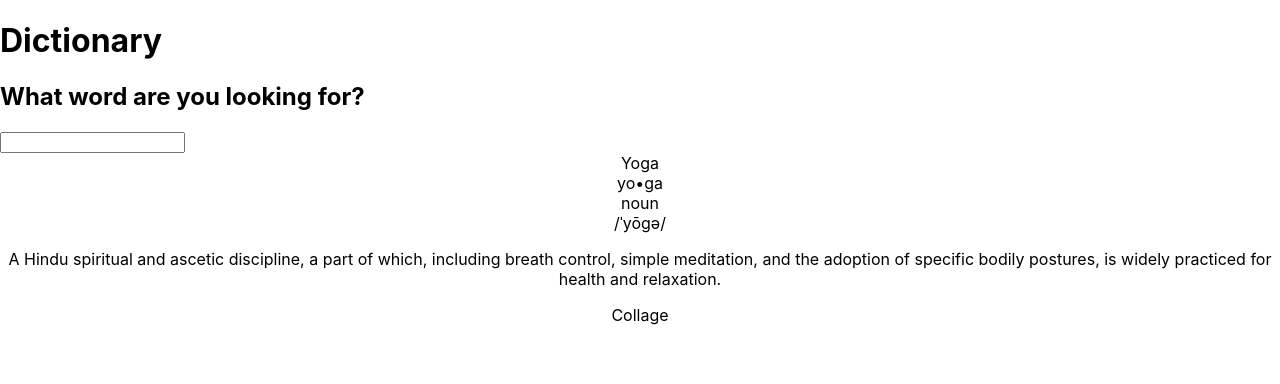
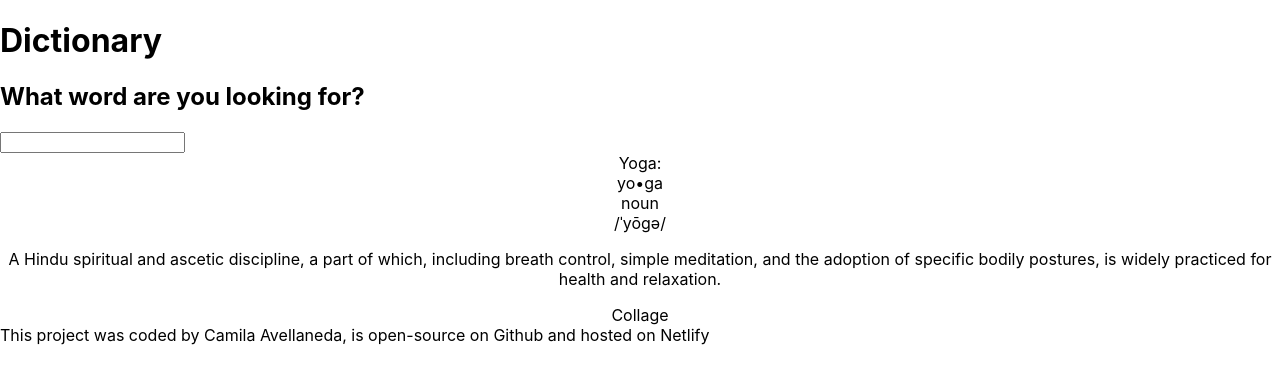
Before and after one commit to camilaavellaneda/dictionary-react, a React (Create React App) app: page / in a window 1280 px wide. Shown: the top 384 px of the page. Built offline with nearby package versions, Linux system fonts and the light colour scheme.

Commit message:
Add Api and Event Listener

```diff
--- a/package.json
+++ b/package.json
@@ -6,6 +6,7 @@
     "@testing-library/jest-dom": "^5.16.5",
     "@testing-library/react": "^13.4.0",
     "@testing-library/user-event": "^13.5.0",
+    "axios": "^1.1.3",
     "react": "^18.2.0",
     "react-dom": "^18.2.0",
     "react-scripts": "5.0.1",
--- a/public/index.html
+++ b/public/index.html
@@ -2,14 +2,12 @@
 <html lang="en">
   <head>
     <meta charset="utf-8" />
-    <link rel="icon" href="%PUBLIC_URL%/favicon.ico" />
     <meta name="viewport" content="width=device-width, initial-scale=1" />
     <meta name="theme-color" content="#000000" />
     <meta
       name="description"
       content="Web site created using create-react-app"
     />
-    <link rel="apple-touch-icon" href="%PUBLIC_URL%/logo192.png" />
     <!--
       manifest.json provides metadata used when your web app is installed on a
       user's mobile device or desktop. See https://developers.google.com/web/fundamentals/web-app-manifest/
@@ -24,7 +22,7 @@
       work correctly both with client-side routing and a non-root public URL.
       Learn how to configure a non-root public URL by running `npm run build`.
     -->
-    <title>React App</title>
+    <title>Dictionary App</title>
   </head>
   <body>
     <noscript>You need to enable JavaScript to run this app.</noscript>
--- a/src/App.js
+++ b/src/App.js
@@ -1,29 +1,10 @@
 import "./App.css";
+import Dictionary from "./Dictionary";
 
 export default function App() {
   return (
     <div className="App">
-      <h1 className="App-header">Dictionary</h1>
-      <h2>What word are you looking for?</h2>
-      <input></input>
-      <div className="word-information">
-        <div className="word-header">Yoga</div>
-        <div className="word-syllable">yo•ga</div>
-        <div>noun</div>
-        <div className="word-pronunciation">/ˈyōɡə/</div>
-        <div className="word-meaning">
-          <p>
-            A Hindu spiritual and ascetic discipline, a part of which, including
-            breath control, simple meditation, and the adoption of specific
-            bodily postures, is widely practiced for health and relaxation.
-          </p>
-        </div>
-        <div>
-          <div>
-            Collage
-          </div>
-        </div>
-      </div>
+      <Dictionary />
     </div>
   );
 }
--- /dev/null
+++ b/src/Dictionary.js
@@ -0,0 +1,51 @@
+import React, { useState } from "react";
+import axios from "axios";
+
+export default function Dictionary() {
+  const [defaultWord, setDefaultWord] = useState("");
+
+  function setDefaultValue(event) {
+    setDefaultWord(event.target.value);
+  }
+
+  function setValuesFromApiResponse(response) {
+    console.log(response.data[0]);
+  }
+
+  function searchForAWord(event) {
+    event.preventDefault();
+    axios
+      .get(`https://api.dictionaryapi.dev/api/v2/entries/en/${defaultWord}`)
+      .then(setValuesFromApiResponse);
+  }
+
+  return (
+    <div className="App-content">
+      <h1 className="App-header">Dictionary</h1>
+      <h2>What word are you looking for?</h2>
+      <form onSubmit={searchForAWord}>
+        <input type="search" onChange={setDefaultValue}></input>
+      </form>
+      <div className="word-information">
+        <div className="word-header">Yoga: {defaultWord}</div>
+        <div className="word-syllable">yo•ga</div>
+        <div>noun</div>
+        <div className="word-pronunciation">/ˈyōɡə/</div>
+        <div className="word-meaning">
+          <p>
+            A Hindu spiritual and ascetic discipline, a part of which, including
+            breath control, simple meditation, and the adoption of specific
+            bodily postures, is widely practiced for health and relaxation.
+          </p>
+        </div>
+        <div>
+          <div>Collage</div>
+        </div>
+      </div>
+      <footer>
+        This project was coded by Camila Avellaneda, is open-source on Github
+        and hosted on Netlify
+      </footer>
+    </div>
+  );
+}
```
Also changed, not shown: 1 other file (tests, documents, lock files or other folders).
